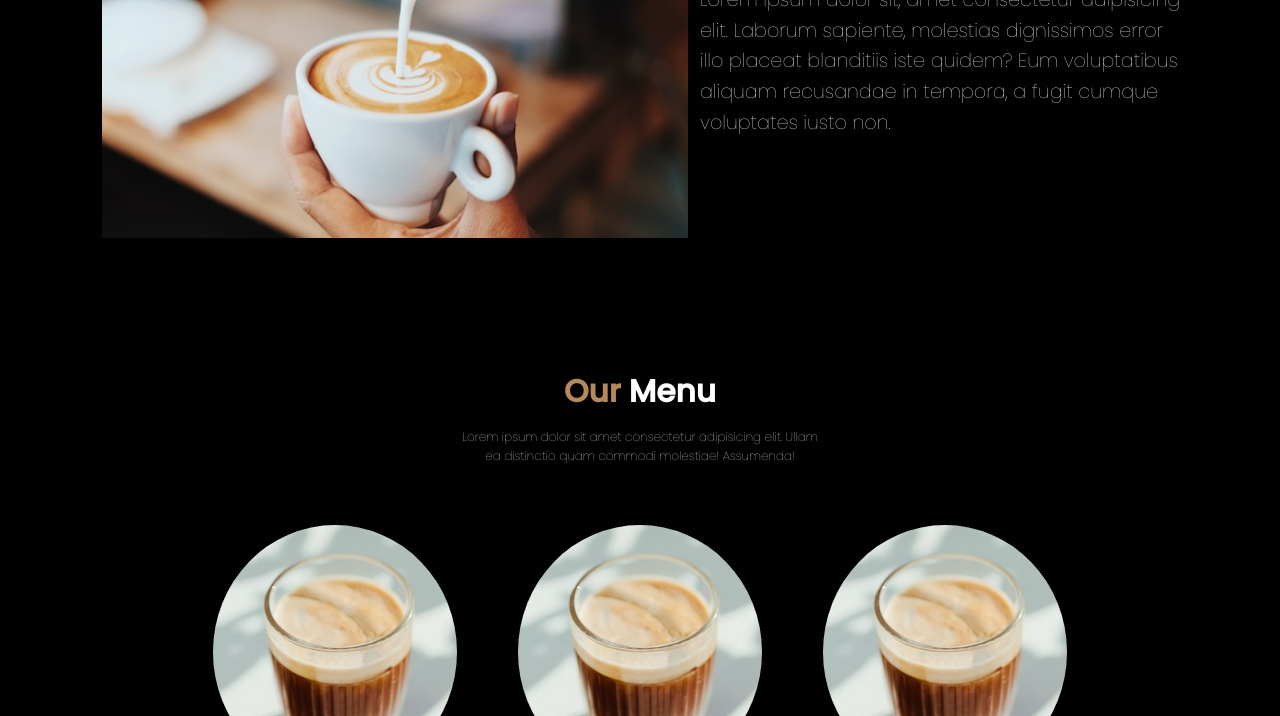
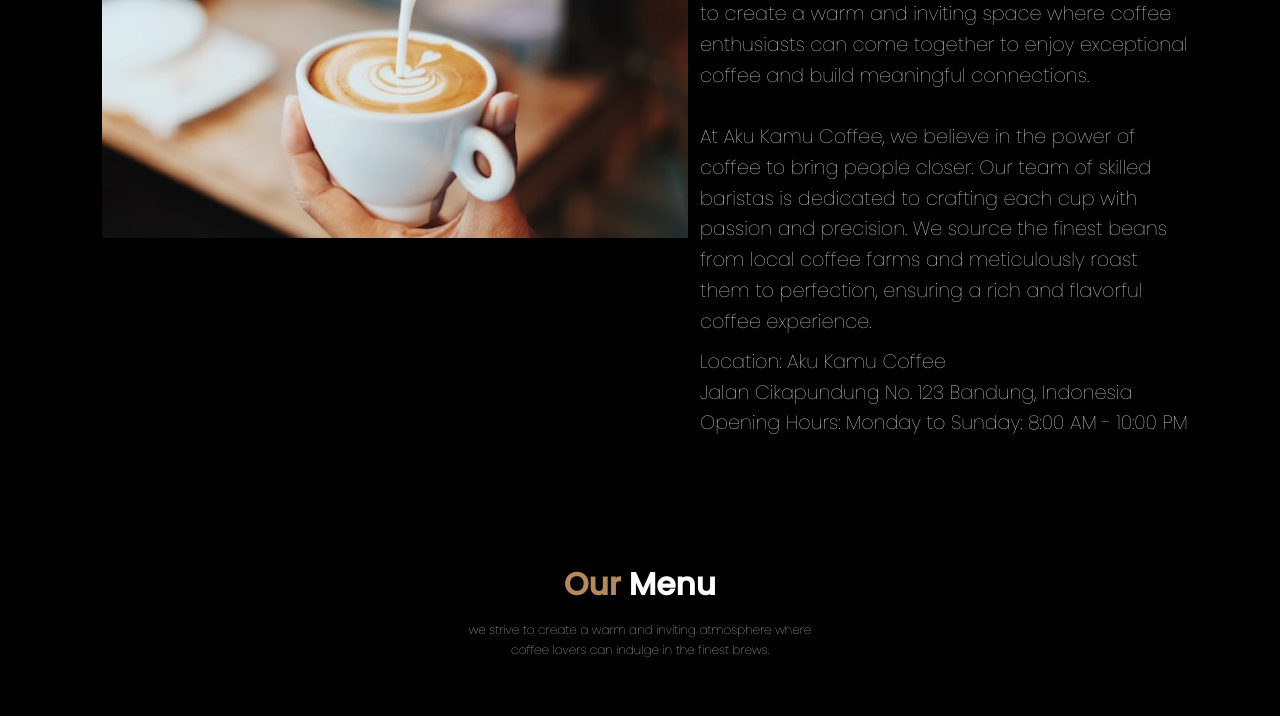
Before and after one commit to inayaturrahmiep/aku-kamu-coffee, a plain HTML site: page index.html in a window 1280 px wide. Shown: the part 1041-1757 px from the top of the page. Drawn offline with nearby package versions, Linux system fonts and the light colour scheme.

Commit message:
Change content

```diff
--- a/index.html
+++ b/index.html
@@ -77,12 +77,21 @@
           <img src="img/asset2.jpg" alt="About Us" />
         </div>
         <div class="content">
-          <h3>Aku Kamu Coffee</h3>
           <p>
-            Lorem ipsum dolor sit, amet consectetur adipisicing elit. Laborum
-            sapiente, molestias dignissimos error illo placeat blanditiis iste
-            quidem? Eum voluptatibus aliquam recusandae in tempora, a fugit
-            cumque voluptates iusto non.
+            Aku Kamu Coffee is a cozy coffee shop located in the vibrant city of
+            Bandung, Indonesia. Our mission is to create a warm and inviting
+            space where coffee enthusiasts can come together to enjoy
+            exceptional coffee and build meaningful connections.
+            <br /><br />
+            At Aku Kamu Coffee, we believe in the power of coffee to bring
+            people closer. Our team of skilled baristas is dedicated to crafting
+            each cup with passion and precision. We source the finest beans from
+            local coffee farms and meticulously roast them to perfection,
+            ensuring a rich and flavorful coffee experience.
+            <br>
+            <p>Location: Aku Kamu Coffee
+              <br>Jalan Cikapundung No. 123 Bandung, Indonesia
+              <br>Opening Hours: Monday to Sunday: 8:00 AM - 10:00 PM</p>
           </p>
         </div>
       </div>
@@ -93,8 +102,7 @@
     <section id="menu" class="menu">
       <h2><span>Our</span> Menu</h2>
       <p>
-        Lorem ipsum dolor sit amet consectetur adipisicing elit. Ullam ea
-        distinctio quam commodi molestiae! Assumenda!
+        we strive to create a warm and inviting atmosphere where coffee lovers can indulge in the finest brews.
       </p>
 
       <div class="row">
@@ -216,8 +224,7 @@
     <section id="contact" class="contact">
       <h2><span>Contact</span> Us</h2>
       <p>
-        Lorem ipsum dolor, sit amet consectetur adipisicing elit. Hic dolores ab
-        quam.
+        Thank you for your interest in Aku Kamu Coffee! We would love to hear from you. If you have any questions, suggestions, or just want to say hello, feel free to put your number and email below. We will contact you ASAP.
       </p>
 
       <div class="row">
```
